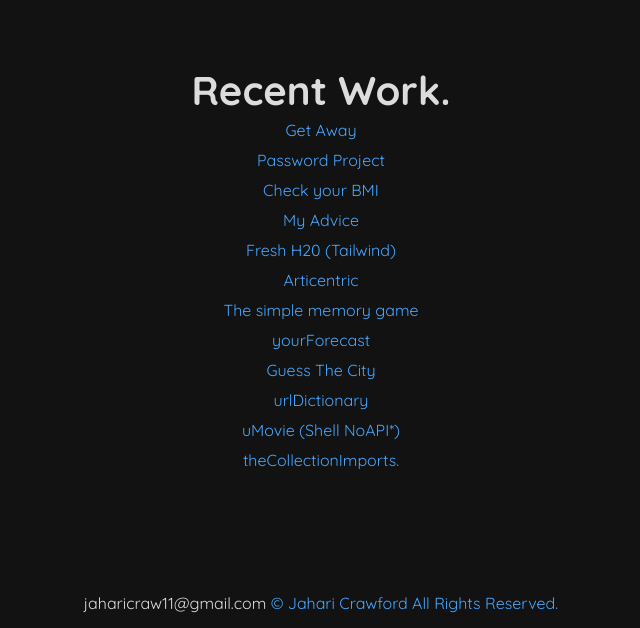
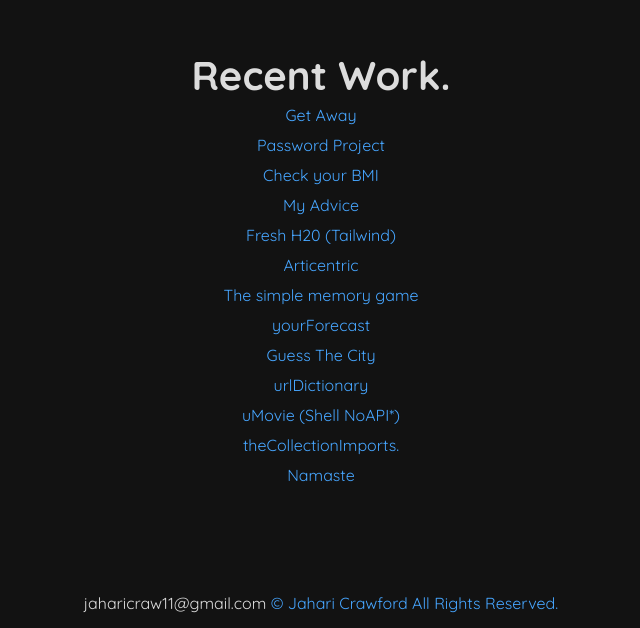
Before and after one commit to jahari11/jahari11.github.io, a plain HTML site: page index.html in a window 1280 px wide. Shown: the part 1546-2174 px from the top of the page, without its empty margins (319-959 px from the left). Drawn offline with nearby package versions, Linux system fonts and the light colour scheme.

Commit message:
Add files via upload

```diff
--- a/index.html
+++ b/index.html
@@ -59,6 +59,7 @@
                     <a href="https://extraordinary-bunny-6215c0.netlify.app/">urlDictionary</a>
                     <a href="https://gorgeous-madeleine-864757.netlify.app/">uMovie (Shell NoAPI*)</a>
                     <a href="https://strong-axolotl-52bf61.netlify.app/">theCollectionImports.</a>
+                    <a href="https://stirring-moxie-3a8552.netlify.app/">Namaste</a>
                 </ul>
             </div>
         </section>
```
